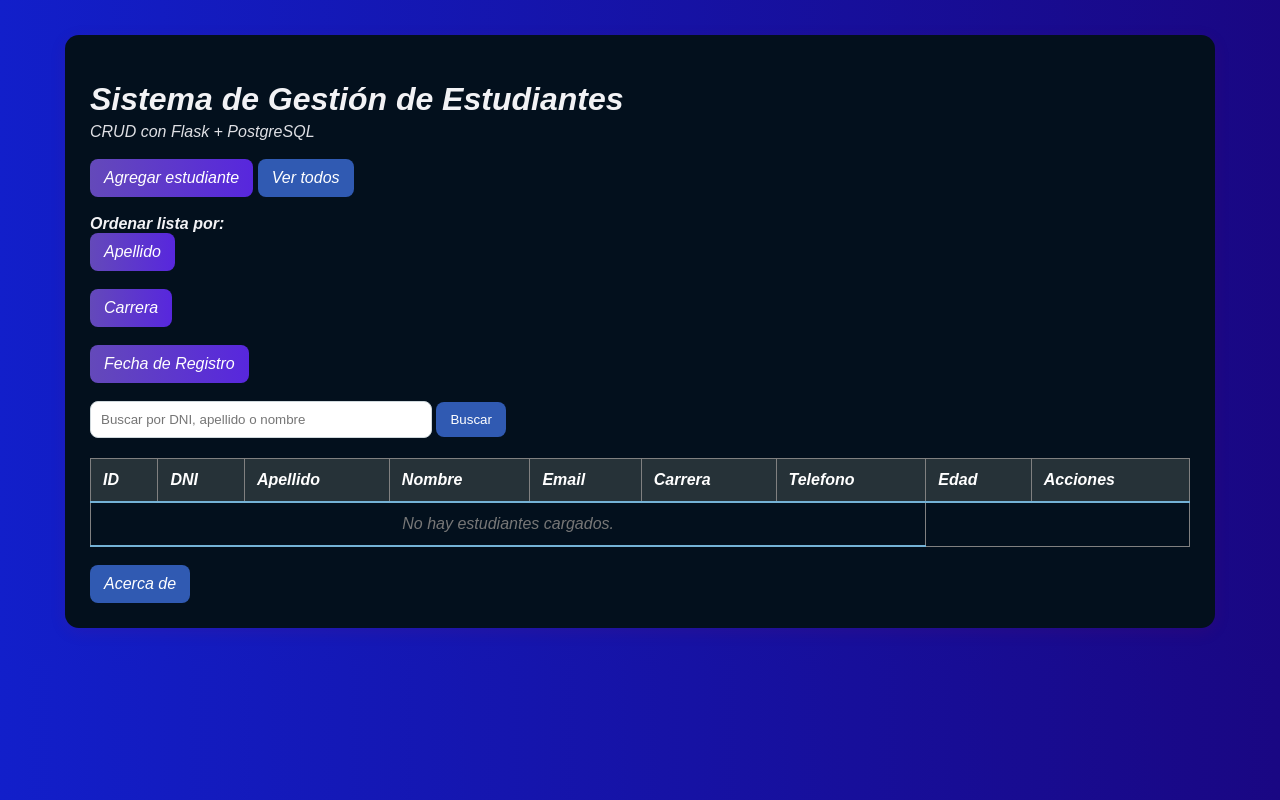
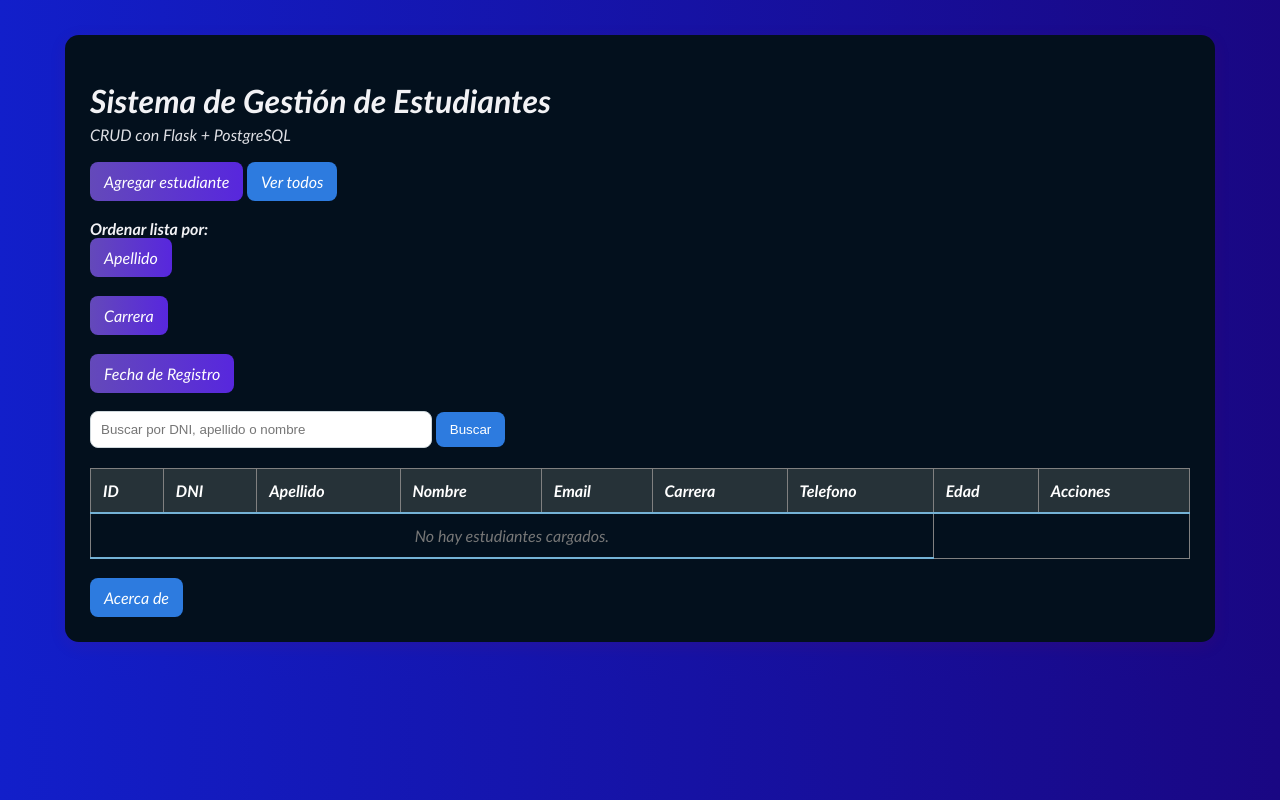
Before and after one commit to JonyCarp14/TP_Integrador, a Flask app: page / in a window 1280 px wide. Run offline with Flask 3, Linux system fonts and the light colour scheme; data that the repository does not hold is empty; some libraries are stand-ins or nearby versions.

Commit message:
Cambio del tipo de letra

```diff
--- a/static/style.css
+++ b/static/style.css
@@ -1,5 +1,5 @@
 body {
-    font-family: Arial, Helvetica, sans-serif;
+    font-family: 'Trebuchet MS', Helvetica, sans-serif;
     font-style: italic;
     background: linear-gradient(to right, #121fca, hsl(249, 90%, 27%));
     margin: 1;
@@ -48,7 +48,7 @@ button:hover
 }
 
 .secondary {
-    background: #3662c2e7;
+    background: #3286f3e7;
 }
 
 .search input {
```
